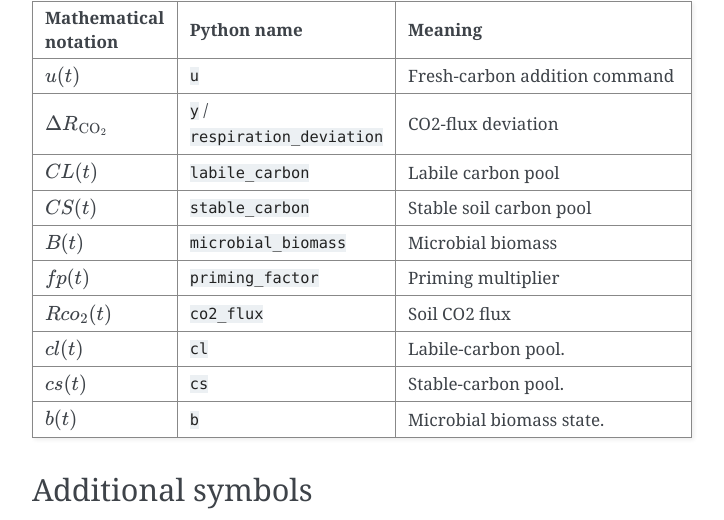
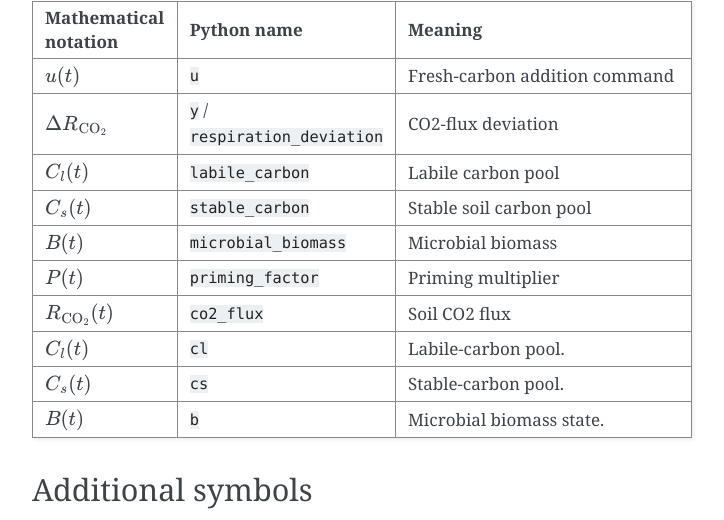
Before and after one commit to simple-machine-learning/SISO-Adaptive-Control, a Sphinx documentation site: the page built from packages/SISO_Adaptive_Control_Python_v1.0.0/documentation/models/soil_carbon_priming.rst, in a window 1280 px wide and 900 px high, scrolled down 3774 px. Shown: the part 104-624 px from the top of the window, without its empty margins (388-1112 px from the left). Built offline with Sphinx 7.4.7, drawn with Linux system fonts in a browser that asks for light colours.

Commit message:
Correct documentation variable notation

```diff
--- a/packages/SISO_Adaptive_Control_Python_v1.0.0/documentation/models/soil_carbon_priming.rst
+++ b/packages/SISO_Adaptive_Control_Python_v1.0.0/documentation/models/soil_carbon_priming.rst
@@ -182,28 +182,28 @@ The first column gives the readable mathematical notation, the second gives the
    * - :math:`\Delta R_{\mathrm{CO_2}}`
      - ``y`` / ``respiration_deviation``
      - CO2-flux deviation
-   * - :math:`CL(t)`
+   * - :math:`C_l(t)`
      - ``labile_carbon``
      - Labile carbon pool
-   * - :math:`CS(t)`
+   * - :math:`C_s(t)`
      - ``stable_carbon``
      - Stable soil carbon pool
    * - :math:`B(t)`
      - ``microbial_biomass``
      - Microbial biomass
-   * - :math:`fp(t)`
+   * - :math:`P(t)`
      - ``priming_factor``
      - Priming multiplier
-   * - :math:`Rco_{2}(t)`
+   * - :math:`R_{\mathrm{CO_2}}(t)`
      - ``co2_flux``
      - Soil CO2 flux
-   * - :math:`cl(t)`
+   * - :math:`C_l(t)`
      - ``cl``
      - Labile-carbon pool.
-   * - :math:`cs(t)`
+   * - :math:`C_s(t)`
      - ``cs``
      - Stable-carbon pool.
-   * - :math:`b(t)`
+   * - :math:`B(t)`
      - ``b``
      - Microbial biomass state.
 
```
